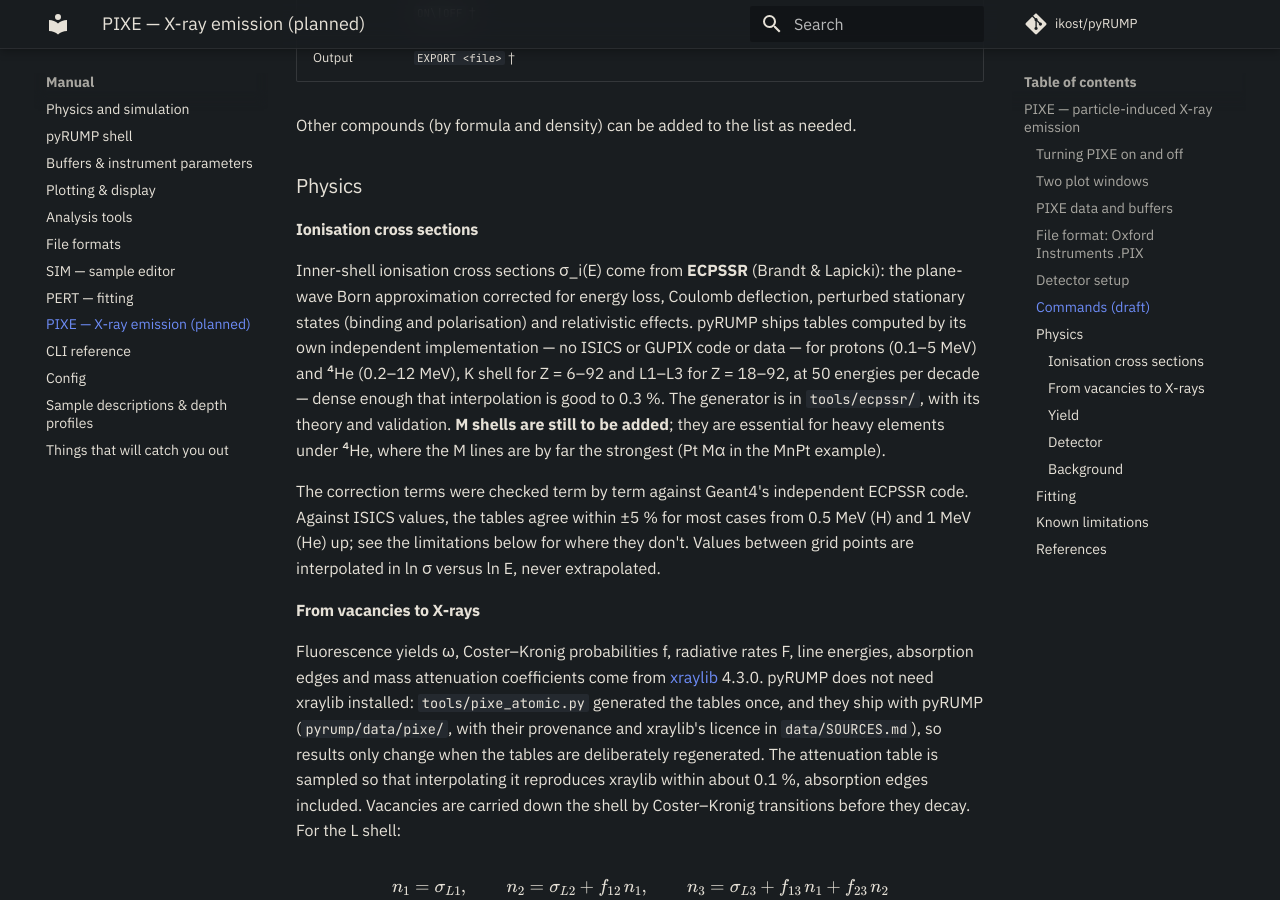
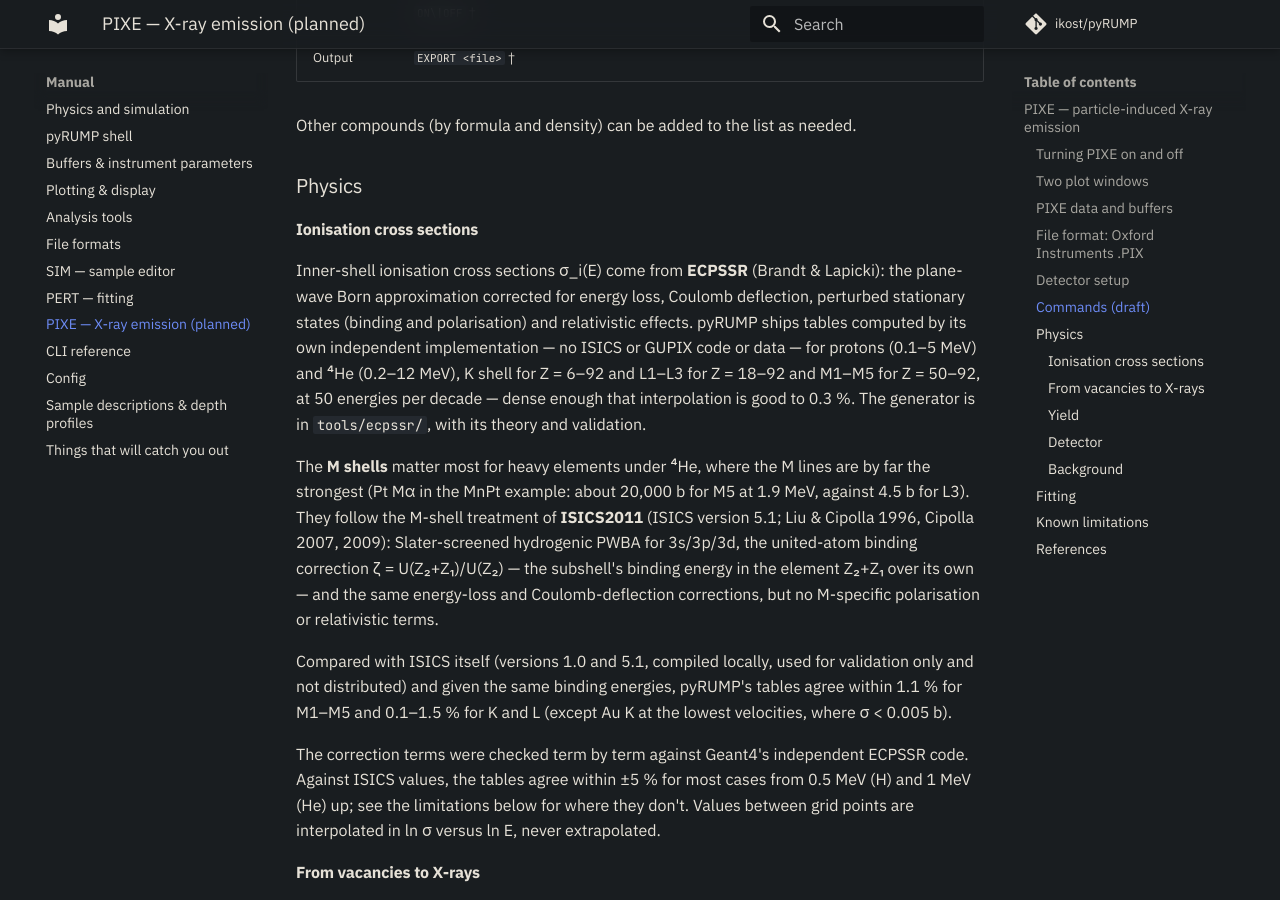
Before and after one commit to ikost/pyRUMP, an MkDocs documentation site: the page built from docs/manual/pixe.md, in a window 1280 px wide and 900 px high, scrolled down 7749 px. Built offline with MkDocs 1.6.1 and Material for MkDocs 9.7.7, drawn with Linux system fonts in a browser that asks for light colours; comment, search, counter and statistics services are not loaded; some of the changed text lies outside the part shown.

Commit message:
PIXE: M-shell ionisation cross sections (ISICS2011 model)
The ECPSSR tables now have M1-M5 for Z = 50-92, protons and 4He, so Au,
Pt, W and Pb M lines appear in the simulation -- for slow 4He on heavy
elements the strongest lines of all (Pt, 1.9 MeV: M5 about 20,700 b,
L3 4.5 b).

- tools/ecpssr: numerical hydrogenic form factors for 3s/3p/3d (cached
  outside git, ~13 min), and the M-shell treatment of ISICS2011 (v5.1):
  Z - 11.25 / Z - 21.15 screening, the united-atom binding
  zeta = U(Z2+Z1)/U(Z2) ((1 + Z1/Zs)^2 above Z1+Z2 = 103), no
  relativistic term, p = 9/11/13 for energy loss and Coulomb
  deflection. Implemented independently; no ISICS code or data shipped.
- Validated against ISICS itself, compiled locally from the CPC
  distribution with its own binding energies: M1-M5 within 1.1 % of
  v5.1 (Sn, W, Pt, Au, Pb, U; H and 4He, 1-3 MeV); K and L within
  0.1-1.5 % of v1.0 and v5.1, which agree there (Au K at the lowest
  velocities aside, sigma < 0.005 b). The K and L rows are unchanged.
- On MnPt, with no fitted parameter, Pt M now comes out at 0.71 of the
  measured counts, alongside Pt La 0.81, Mn K 1.04, Ru L 0.89, Si K 0.90.
- README, SOURCES.md and the PIXE manual describe the model, its
  validation and limitations, and cite ISICS (Liu & Cipolla 1996;
  Cipolla 2007, 2009; CPC Program Library ADDS v5.1).
- Tests: the M cascade written out against production.py, the Z range,
  Pt Ma in LINES.

Co-Authored-By: Claude Opus 5.5 <noreply@anthropic.com>

```diff
--- a/docs/manual/pixe.md
+++ b/docs/manual/pixe.md
@@ -9,12 +9,11 @@
     `SHOW`; the detector and calibration settings with their built-in
     defaults; reading Oxford `.PIX` files; the PIXE window mirroring the
     RBS one (PLOT, OVERLAY, SPLOT, COMPARE with residuals), with markers
-    for the sample's lines and the **simulated film spectrum** (K and L
-    lines of the film and the substrate, with `H`, `ESCAPE` and `LINES`);
-    GUPIX's top-hat digital filter (`DF`) for background-free comparison; the
-    X-ray atomic data and the ECPSSR K/L cross sections. **Not yet:** M-shell
-    cross sections (so no Pt/Au/W M lines in the simulation), the
-    bare-substrate background, and fitting.
+    for the sample's lines and the **simulated spectrum** (K, L and M lines
+    of the film and the substrate, with `H`, `ESCAPE` and `LINES`); GUPIX's
+    top-hat digital filter (`DF`) for background-free comparison; the X-ray
+    atomic data and the ECPSSR K, L and M cross sections. **Not yet:** a
+    model of the continuum (use `DF`), peak tails and pile-up, and fitting.
 
 PIXE adds a second measurement to the one pyRUMP already models. The beam
 that produces the RBS spectrum also ionises inner shells in the sample, and
@@ -342,11 +341,24 @@ Coulomb deflection, perturbed stationary states (binding and polarisation)
 and relativistic effects. pyRUMP ships tables computed by its own
 independent implementation — no ISICS or GUPIX code or data — for
 protons (0.1–5 MeV) and ⁴He (0.2–12 MeV), K shell for Z = 6–92 and L1–L3
-for Z = 18–92, at 50 energies per decade — dense enough that interpolation
-is good to 0.3 %. The generator is in `tools/ecpssr/`, with its theory and
-validation. **M shells are still to be added**; they are essential for
-heavy elements under ⁴He, where the M lines are by far the strongest (Pt
-Mα in the MnPt example).
+for Z = 18–92 and M1–M5 for Z = 50–92, at 50 energies per decade — dense
+enough that interpolation is good to 0.3 %. The generator is in
+`tools/ecpssr/`, with its theory and validation.
+
+The **M shells** matter most for heavy elements under ⁴He, where the M lines
+are by far the strongest (Pt Mα in the MnPt example: about 20,000 b for M5
+at 1.9 MeV, against 4.5 b for L3). They follow the M-shell treatment of
+**ISICS2011** (ISICS version 5.1; Liu & Cipolla 1996, Cipolla 2007, 2009):
+Slater-screened hydrogenic PWBA for 3s/3p/3d, the united-atom binding
+correction ζ = U(Z₂+Z₁)/U(Z₂) — the subshell's binding energy in the
+element Z₂+Z₁ over its own — and the same energy-loss and
+Coulomb-deflection corrections, but no M-specific polarisation or
+relativistic terms.
+
+Compared with ISICS itself (versions 1.0 and 5.1, compiled locally, used for
+validation only and not distributed) and given the same binding energies,
+pyRUMP's tables agree within 1.1 % for M1–M5 and 0.1–1.5 % for K and L
+(except Au K at the lowest velocities, where σ < 0.005 b).
 
 The correction terms were checked term by term against Geant4's
 independent ECPSSR code. Against ISICS values, the tables agree within ±5 %
@@ -446,8 +458,10 @@ the PIXE spectrum, or both at once.
   energy range. Mass attenuation coefficients and detector efficiency below
   1 keV are also uncertain, so light-element results depend on H from
   standards.
-* **M shells** carry larger cross-section uncertainties than K and L, again
-  absorbed into H.
+* **M shells** use ISICS2011's simplified model and carry larger
+  cross-section uncertainties than K and L — expect tens of percent for
+  slow ⁴He — absorbed into H_M from a standard (e.g. an Au film whose
+  thickness RBS has measured).
 * **He beams on light elements** cause multiple ionisation, which shifts
   and broadens the K lines; this is not modelled.
 * Films are laterally uniform and flat with sharp interfaces — the same
@@ -457,6 +471,11 @@ the PIXE spectrum, or both at once.
 
 * W. Brandt, G. Lapicki, Phys. Rev. A 20 (1979) 465; Phys. Rev. A 23 (1981)
   1717 — ECPSSR theory.
+* Z. Liu, S.J. Cipolla, Comput. Phys. Commun. 97 (1996) 315; S.J. Cipolla,
+  Comput. Phys. Commun. 176 (2007) 157 and 180 (2009) 1716 — ISICS, whose
+  2011 version (ISICS2011, CPC Program Library ADDS v5.1,
+  [doi:10.17632/dmjpvt86cx.1](https://doi.org/10.17632/dmjpvt86cx.1)) gives
+  the M-shell treatment used here and served to validate all the tables.
 * J.A. Maxwell, J.L. Campbell, W.J. Teesdale, Nucl. Instr. Meth. B 43 (1989)
   218; J.A. Maxwell, W.J. Teesdale, J.L. Campbell, Nucl. Instr. Meth. B 95
   (1995) 407 — the GUPIX spectrum model and layered-target yields.
```
Also changed, not shown: src/pyrump/data/SOURCES.md (+6 -1 lines), tools/ecpssr/README.md (+38 -4 lines), 7 other files.
